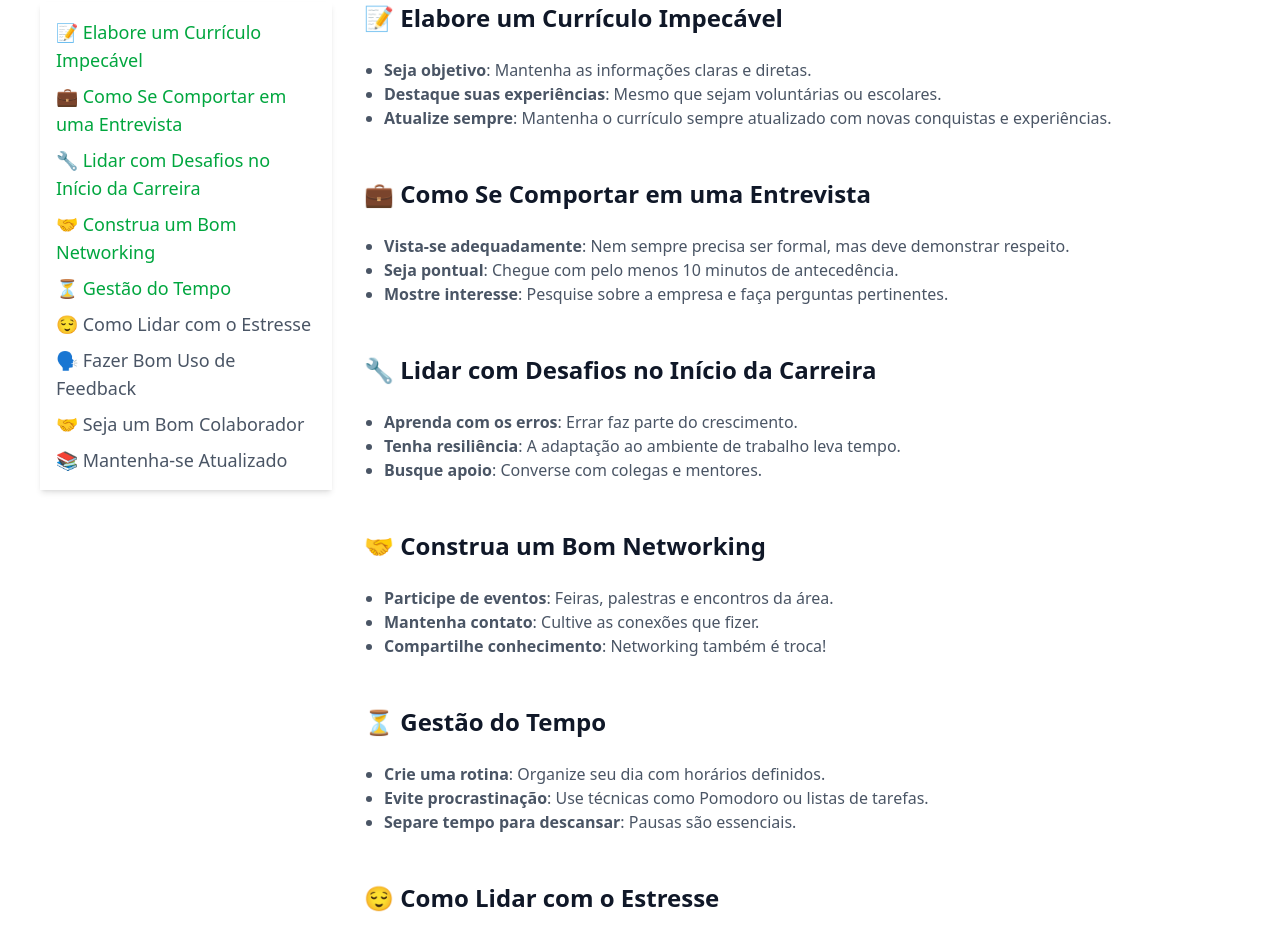
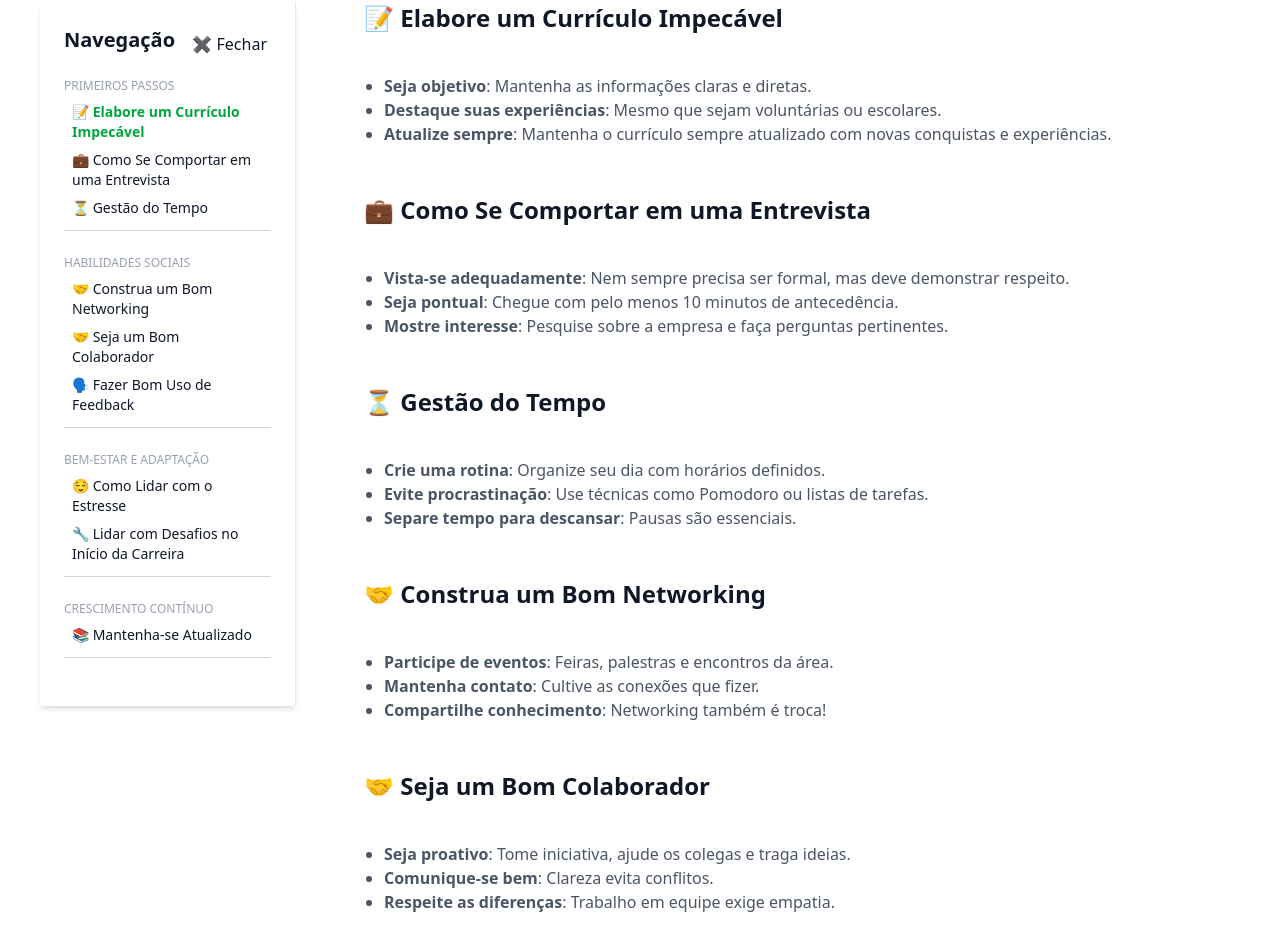
Before and after one commit to APB-Abner/Semana-trabalhador, a React (Vite) app: page /dicas in a window 1280 px wide. Shown: the part 102-1044 px from the top of the page. Built offline with nearby package versions, Linux system fonts and the light colour scheme; no server answers.

Commit message:
feat: enhance Dicas page with grouped navigation and improve ScrollSpy functionality

```diff
--- a/src/components/DicaSection.jsx
+++ b/src/components/DicaSection.jsx
@@ -2,7 +2,7 @@ import React from 'react';
 
 const DicaSection = ({ id, title, icon, children }) => {
     return (
-        <section id={id} className="section space-y-6">
+        <section id={id} className="section space-y-10">
             <h3 className="text-2xl font-semibold">{icon} {title}</h3>
             <div className="text-gray-600 dark:text-gray-400">
                 {children}
--- a/src/components/ScrollSpyNav.jsx
+++ b/src/components/ScrollSpyNav.jsx
@@ -1,43 +1,88 @@
-import React, { useEffect } from 'react';
+import { useEffect, useState } from 'react';
 
+export default function ScrollSpySidebar({ groups, defaultOpen = true }) {
+    const [menuOpen, setMenuOpen] = useState(defaultOpen);
 
-const ScrollSpyNav = ({ items }) => {
     useEffect(() => {
         const sections = document.querySelectorAll('.section');
         const navLinks = document.querySelectorAll('.nav-link');
 
-        const onScroll = () => {
-            sections.forEach((section, index) => {
-                const rect = section.getBoundingClientRect();
-                const link = navLinks[index];
-                if (rect.top >= 0 && rect.top <= window.innerHeight / 2) {
-                    link.classList.add('text-green-600');
-                } else {
-                    link.classList.remove('text-green-600');
+        const observer = new IntersectionObserver(
+            (entries) => {
+                entries.forEach((entry) => {
+                    const id = entry.target.id;
+                    const navLink = document.querySelector(`.nav-link[href="#${id}"]`);
+                    if (entry.isIntersecting) {
+                        navLinks.forEach((link) =>
+                            link.classList.remove('text-green-600', 'font-bold')
+                        );
+                        if (navLink) {
+                            navLink.classList.add('text-green-600', 'font-bold');
+                        }
                     }
                 });
-        };
+            },
+            {
+                rootMargin: '0px 0px -70% 0px',
+                threshold: 0.3,
+            }
+        );
 
-        window.addEventListener('scroll', onScroll);
-        return () => window.removeEventListener('scroll', onScroll);
+        sections.forEach((section) => observer.observe(section));
+        return () => observer.disconnect();
     }, []);
 
     return (
-        <nav className="sticky top-0 bg-white dark:bg-zinc-800 shadow-md p-4 max-h-screen overflow-y-auto">
-            <ul className="space-y-2">
-                {items.map(({ id, title, icon }) => (
-                    <li key={id}>
+        <>
+            {/* Botão fixo fora da área da sidebar */}
+            <button
+                onClick={() => setMenuOpen(!menuOpen)}
+                className={`w-fit p-1 rounded fixed top-[calc(5rem+1rem)] left-5 z-50 ${menuOpen ? 'hidden' : 'block'
+                    }`}
+                aria-label="Abrir Menu"
+            >
+                📋 Abrir Menu
+            </button>
+
+            <aside
+                className={`fixed md:sticky top-0 md:top-24 left-0 h-screen md:h-[calc(100vh-6rem)] w-64 z-40 bg-white dark:bg-zinc-800 shadow-md
+                    transform transition-transform duration-300 ease-in-out overflow-y-auto border-r border-gray-200 dark:border-zinc-700
+                    ${menuOpen ? 'translate-x-0' : '-translate-x-80'}`}
+            >
+                <div className="p-6 space-y-4">
+                    <div className="flex items-center justify-between mb-4">
+                        <h2 className="text-xl font-bold mb-2">Navegação</h2>
+                        <button
+                            onClick={() => setMenuOpen(!menuOpen)}
+                            className="w-fit p-1 rounded"
+                            aria-label="Fechar sidebar"
+                        >
+                            ✖️ Fechar
+                        </button>
+                    </div>
+                    <nav className="flex flex-col space-y-4 text-sm">
+                        {groups.map((group, i) => (
+                            <div key={i}>
+                                {group.title && (
+                                    <p className="text-xs uppercase text-gray-400 mb-1">
+                                        {group.title}
+                                    </p>
+                                )}
+                                {group.items.map((item) => (
                                     <a
-                            href={`#${id}`}
-                            className="nav-link text-lg text-gray-600 dark:text-gray-400 transition-colors duration-200 hover:text-green-700 dark:hover:text-green-400"
+                                        key={item.id}
+                                        href={`#${item.id}`}
+                                        className="nav-link block px-2 py-1 rounded hover:bg-gray-100 dark:hover:bg-zinc-700"
                                     >
-                            {icon} {title}
+                                        {item.icon} {item.label}
                                     </a>
-                    </li>
                                 ))}
-            </ul>
+                                <hr className="my-2 border-gray-300 dark:border-zinc-600" />
+                            </div>
+                        ))}
                     </nav>
+                </div>
+            </aside>
+        </>
     );
-};
-
-export default ScrollSpyNav;
+}
--- a/src/data/dicas.jsx
+++ b/src/data/dicas.jsx
@@ -3,6 +3,7 @@ const dicas = [
         id: 'curriculo',
         title: 'Elabore um Currículo Impecável',
         icon: '📝',
+        group: 'Primeiros Passos',
         content: (
             <ul className="list-disc pl-5 mt-2">
                 <li><strong>Seja objetivo</strong>: Mantenha as informações claras e diretas.</li>
@@ -15,6 +16,7 @@ const dicas = [
         id: 'entrevista',
         title: 'Como Se Comportar em uma Entrevista',
         icon: '💼',
+        group: 'Primeiros Passos',
         content: (
             <ul className="list-disc pl-5 mt-2">
                 <li><strong>Vista-se adequadamente</strong>: Nem sempre precisa ser formal, mas deve demonstrar respeito.</li>
@@ -24,9 +26,75 @@ const dicas = [
         ),
     },
     {
+        id: 'gestao',
+        title: 'Gestão do Tempo',
+        icon: '⏳',
+        group: 'Primeiros Passos',
+        content: (
+            <ul className="list-disc pl-5 mt-2">
+                <li><strong>Crie uma rotina</strong>: Organize seu dia com horários definidos.</li>
+                <li><strong>Evite procrastinação</strong>: Use técnicas como Pomodoro ou listas de tarefas.</li>
+                <li><strong>Separe tempo para descansar</strong>: Pausas são essenciais.</li>
+            </ul>
+        ),
+    },
+    {
+        id: 'networking',
+        title: 'Construa um Bom Networking',
+        icon: '🤝',
+        group: 'Habilidades Sociais',
+        content: (
+            <ul className="list-disc pl-5 mt-2">
+                <li><strong>Participe de eventos</strong>: Feiras, palestras e encontros da área.</li>
+                <li><strong>Mantenha contato</strong>: Cultive as conexões que fizer.</li>
+                <li><strong>Compartilhe conhecimento</strong>: Networking também é troca!</li>
+            </ul>
+        ),
+    },
+    {
+        id: 'colaborador',
+        title: 'Seja um Bom Colaborador',
+        icon: '🤝',
+        group: 'Habilidades Sociais',
+        content: (
+            <ul className="list-disc pl-5 mt-2">
+                <li><strong>Seja proativo</strong>: Tome iniciativa, ajude os colegas e traga ideias.</li>
+                <li><strong>Comunique-se bem</strong>: Clareza evita conflitos.</li>
+                <li><strong>Respeite as diferenças</strong>: Trabalho em equipe exige empatia.</li>
+            </ul>
+        ),
+    },
+    {
+        id: 'feedback',
+        title: 'Fazer Bom Uso de Feedback',
+        icon: '🗣️',
+        group: 'Habilidades Sociais',
+        content: (
+            <ul className="list-disc pl-5 mt-2">
+                <li><strong>Ouça com atenção</strong>: Não leve para o lado pessoal.</li>
+                <li><strong>Coloque em prática</strong>: Use o feedback como guia de melhoria.</li>
+                <li><strong>Peça retorno</strong>: Mostra interesse em evoluir.</li>
+            </ul>
+        ),
+    },
+    {
+        id: 'estresse',
+        title: 'Como Lidar com o Estresse',
+        icon: '😌',
+        group: 'Bem-Estar e Adaptação',
+        content: (
+            <ul className="list-disc pl-5 mt-2">
+                <li><strong>Respire fundo</strong>: Técnicas de respiração ajudam a acalmar.</li>
+                <li><strong>Tenha hobbies</strong>: Música, esporte, arte… algo fora do trabalho.</li>
+                <li><strong>Busque ajuda se necessário</strong>: Conversar com um psicólogo pode ser importante.</li>
+            </ul>
+        ),
+    },
+    {
         id: 'desafios',
         title: 'Lidar com Desafios no Início da Carreira',
         icon: '🔧',
+        group: 'Bem-Estar e Adaptação',
         content: (
             <ul className="list-disc pl-5 mt-2">
                 <li><strong>Aprenda com os erros</strong>: Errar faz parte do crescimento.</li>
@@ -36,69 +104,10 @@ const dicas = [
         ),
     },
     {
-        id: 'networking',
-        title: 'Construa um Bom Networking',
-        icon: '🤝',
-        content: (
-            <ul className="list-disc pl-5 mt-2">
-                <li><strong>Participe de eventos</strong>: Feiras, palestras e encontros da área.</li>
-                <li><strong>Mantenha contato</strong>: Cultive as conexões que fizer.</li>
-                <li><strong>Compartilhe conhecimento</strong>: Networking também é troca!</li>
-            </ul>
-        ),
-    },
-    {
-        id: 'gestao',
-        title: 'Gestão do Tempo',
-        icon: '⏳',
-        content: (
-            <ul className="list-disc pl-5 mt-2">
-                <li><strong>Crie uma rotina</strong>: Organize seu dia com horários definidos.</li>
-                <li><strong>Evite procrastinação</strong>: Use técnicas como Pomodoro ou listas de tarefas.</li>
-                <li><strong>Separe tempo para descansar</strong>: Pausas são essenciais.</li>
-            </ul>
-        ),
-    },
-    {
-        id: 'estresse',
-        title: 'Como Lidar com o Estresse',
-        icon: '😌',
-        content: (
-            <ul className="list-disc pl-5 mt-2">
-                <li><strong>Respire fundo</strong>: Técnicas de respiração ajudam a acalmar.</li>
-                <li><strong>Tenha hobbies</strong>: Música, esporte, arte… algo fora do trabalho.</li>
-                <li><strong>Busque ajuda se necessário</strong>: Conversar com um psicólogo pode ser importante.</li>
-            </ul>
-        ),
-    },
-    {
-        id: 'feedback',
-        title: 'Fazer Bom Uso de Feedback',
-        icon: '🗣️',
-        content: (
-            <ul className="list-disc pl-5 mt-2">
-                <li><strong>Ouça com atenção</strong>: Não leve para o lado pessoal.</li>
-                <li><strong>Coloque em prática</strong>: Use o feedback como guia de melhoria.</li>
-                <li><strong>Peça retorno</strong>: Mostra interesse em evoluir.</li>
-            </ul>
-        ),
-    },
-    {
-        id: 'colaborador',
-        title: 'Seja um Bom Colaborador',
-        icon: '🤝',
-        content: (
-            <ul className="list-disc pl-5 mt-2">
-                <li><strong>Seja proativo</strong>: Tome iniciativa, ajude os colegas e traga ideias.</li>
-                <li><strong>Comunique-se bem</strong>: Clareza evita conflitos.</li>
-                <li><strong>Respeite as diferenças</strong>: Trabalho em equipe exige empatia.</li>
-            </ul>
-        ),
-    },
-    {
         id: 'atualizacao',
         title: 'Mantenha-se Atualizado',
         icon: '📚',
+        group: 'Crescimento Contínuo',
         content: (
             <ul className="list-disc pl-5 mt-2">
                 <li><strong>Estude tendências</strong>: Participe de cursos, webinars e eventos.</li>
@@ -106,7 +115,7 @@ const dicas = [
                 <li><strong>Leia conteúdos da área</strong>: Artigos, livros e revistas especializadas.</li>
             </ul>
         ),
-    }
+    },
 ];
 
 export default dicas;
--- a/src/pages/Dicas.jsx
+++ b/src/pages/Dicas.jsx
@@ -1,12 +1,25 @@
 import dicas from '../data/dicas';
 import DicaSection from '../components/DicaSection';
-import ScrollSpyNav from '../components/ScrollSpyNav';
+import ScrollSpyNav from '../components/ScrollSpyNav.jsx';
+
+const groupedNav = Object.values(
+    dicas.reduce((acc, dica) => {
+        const group = dica.group || 'Outros';
+        if (!acc[group]) acc[group] = { title: group, items: [] };
+        acc[group].items.push({
+            id: dica.id,
+            label: dica.title,
+            icon: dica.icon,
+        });
+        return acc;
+    }, {})
+);
 
 export default function Dicas() {
     return (
         <div className="flex flex-col md:flex-row gap-8 p-6">
             <div className="md:w-1/4">
-                <ScrollSpyNav items={dicas} />
+                <ScrollSpyNav groups={groupedNav} />
             </div>
             <div className="md:w-3/4 space-y-12">
                 {dicas.map(dica => (
```
Also changed, not shown: src/components/Footer.jsx (+10 -0 lines). Lines whose indentation alone changed are shown as unchanged.
